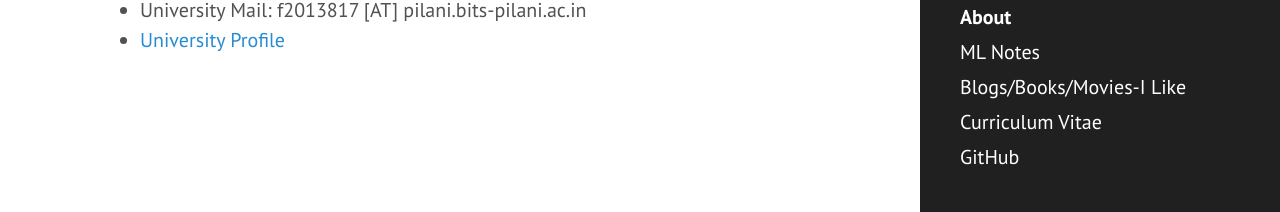
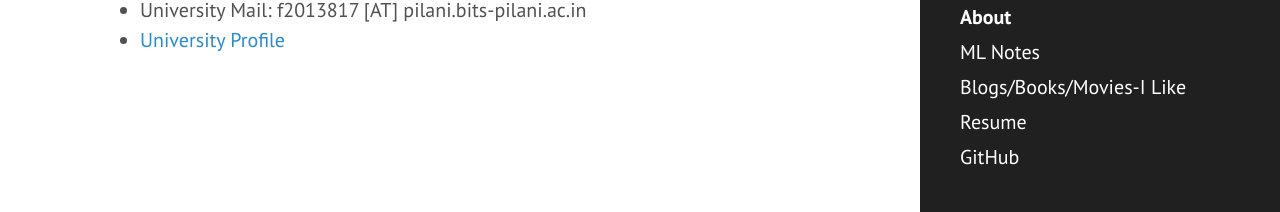
Before and after one commit to reachtarunhere/reachtarunhere.github.io, a Jekyll site: the page built from about.md, in a window 1280 px wide and 1400 px high, scrolled down 33 px. Shown: the part 1185-1397 px from the top of the window. Built offline with Jekyll 4.4.1, drawn with Linux system fonts in a browser that asks for light colours; comment, search, counter and statistics services are not loaded.

Commit message:
Added Resume

```diff
--- a/_includes/sidebar.html
+++ b/_includes/sidebar.html
@@ -1,4 +1,15 @@
 <div class="sidebar">
+<div id="twitter">
+<a class="twitter-timeline" data-width="460" data-height="400" data-dnt="true" data-theme="dark" data-chrome="transparent noscrollbar nofooter" data-link-color="#F5F8FA" href="https://twitter.com/reachtarunhere"></a> <script async src="//platform.twitter.com/widgets.js" charset="utf-8"></script>
+</div>
+<style type="text/css">
+  @media screen and (max-width: 600px) {
+  #twitter {
+    visibility: hidden;
+    display: none;
+  }
+}
+</style>
   <div class="container sidebar-sticky">
     <div class="sidebar-about">
       <h1>
@@ -26,7 +37,7 @@
         {% endif %}
       {% endfor %}
 
-      <a class="sidebar-nav-item" href="http://reachtarunhere.github.io/public/newCV.pdf">Curriculum Vitae</a>
+      <a class="sidebar-nav-item" href="http://reachtarunhere.github.io/public/resume.pdf">Resume</a>
       <a class="sidebar-nav-item" href="http://github.com/reachtarunhere">GitHub</a>
     </nav>
   </div>
```
